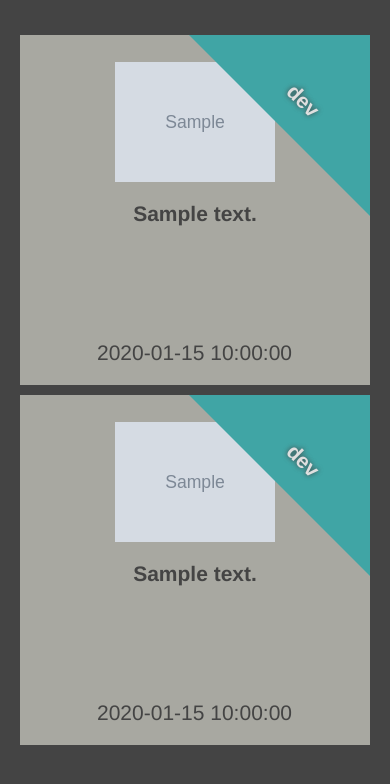
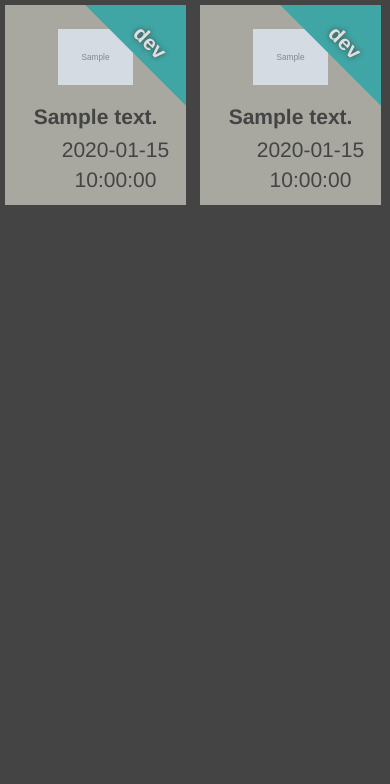
Before and after one commit to totalorder/headshot, a Django app: page / in a window 390 px wide. Shown: the top 784 px of the page. Run offline with Django 3.2, Linux system fonts and the light colour scheme; tables that the repository leaves empty hold one stand-in row (values such as "Sample post"); grey boxes marked "Sample" are stand-in pictures; parts of the project's set-up code (start-up, migrations or seed data) failed here and were passed over; some libraries are stand-ins or nearby versions.

Commit message:
Made the front-end responsive

```diff
--- a/front/static/front/css/style.css
+++ b/front/static/front/css/style.css
@@ -59,7 +59,6 @@ body {
 
 img {
     width: 50%;
-    /*height: auto;*/
 }
 
 .monitor-box {
@@ -69,6 +68,39 @@ img {
     height: 350px;
     margin: 5px;
 }
+
+@media screen and (max-width: 765px) {
+    .monitor-box {
+        position: absolute;
+        top: 0;
+        bottom: 0;
+        left: 0;
+        right: 0;
+        width: auto;
+        height: auto;
+    }
+
+    body {
+        margin-top: 0 !important;
+    }
+
+    .container-fluid {
+        padding-left: 0;
+        padding-right: 0;
+    }
+
+    .monitor-box-container {
+        display: inline-block;
+        position: relative;
+        width: 49%;
+    }
+
+    .monitor-box-width-dummy {
+        margin-top: 100%;
+    }
+}
+
+
 
 .status {
     font-weight: bold;
--- a/front/templates/index.html
+++ b/front/templates/index.html
@@ -15,10 +15,11 @@
 </head>
 <body>
     <div class="container-fluid">
-        <div class="">
         {% for monitor in monitors %}
             {% with monitor.getLastStatus as last_status %}
-                <div class="col-md-4 monitor-box
+                <div class="monitor-box-container">
+                    <div class="monitor-box-width-dummy"></div>
+                    <div class="col-md-4 monitor-box elementt
                         {% if last_status.code == "OK" %}
                             info_box success
                         {% elif last_status.code == "Warn" %}
@@ -43,22 +44,15 @@
                                 <div class="status">
                                     {{ last_status.short_desc|truncatechars:"75" }}
                                 </div>
-{#                                <strong>CODE</strong>  {{last_status.code}}#}
-{#                                <strong>ID:</strong>   {{ monitor.id }}#}
-{#                                <strong>DESC:</strong> {{ monitor.description }}#}
-{#                                <strong>TYPE:</strong> {{ monitor.type }}#}
-{#                                <strong>DESC:</strong> {{ last_status.short_desc }}#}
-{#                                <strong>TIME:</strong> {{ last_status.timestamp }}#}
                             </div>
                         </div>
                         <div class="time">
                             {{ last_status.timestamp|date:"Y-m-d H:i:s" }}
                         </div>
+                    </div>
+                </div>
             {% endwith %}
-                </div>
-
         {% endfor %}
-        </div>
     </div>
 </body>
 </html>
```
Lines whose indentation alone changed are shown as unchanged.
